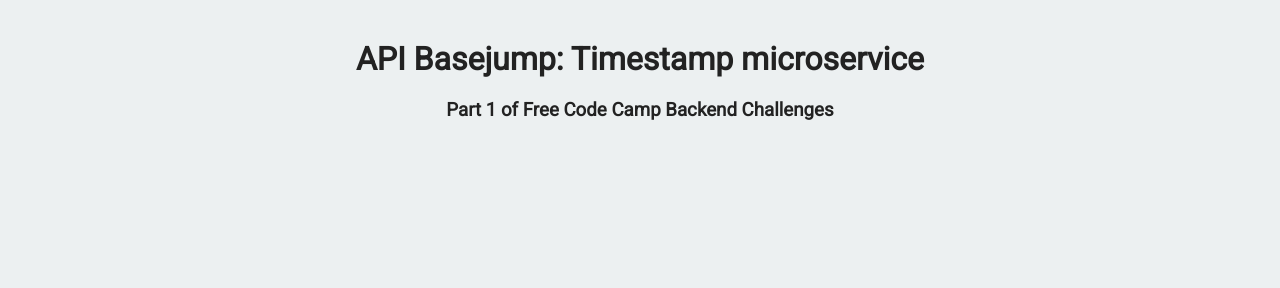
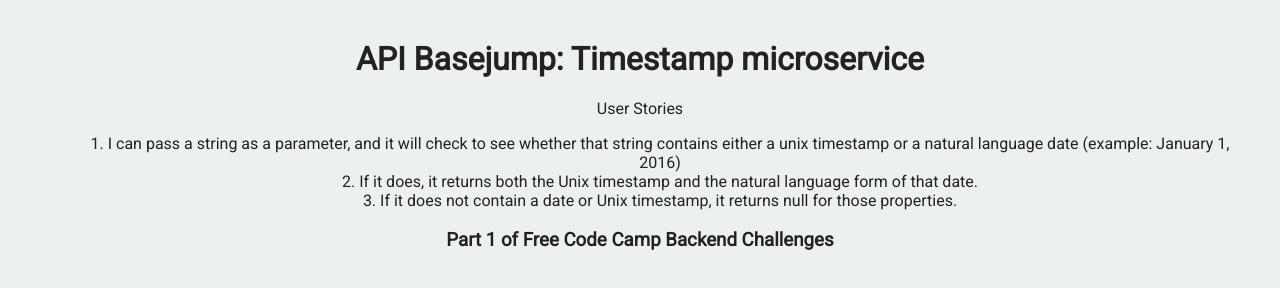
Before and after one commit to saurabh30/Timestamp-Microservice, a website: page views/index.html in a window 1280 px wide. Drawn offline with Linux system fonts and the light colour scheme.

Commit message:
Checkpoint

```diff
--- a/views/index.html
+++ b/views/index.html
@@ -11,7 +11,14 @@
    <body>
       <div class="container">
          <h1>API Basejump: Timestamp microservice</h1>
-        <p></p>
+         <p>User Stories</p>
+        <blockquote>
+          <ol>
+            <li>I can pass a string as a parameter, and it will check to see whether that string contains either a unix timestamp or a natural language date (example: January 1, 2016)</li>
+            <li>If it does, it returns both the Unix timestamp and the natural language form of that date.</li>
+            <li>If it does not contain a date or Unix timestamp, it returns null for those properties.</li>
+          </ol>
+        </blockquote>
          <h3>Part 1 of Free Code Camp Backend Challenges</h3>
       </div>
    </body>
```
